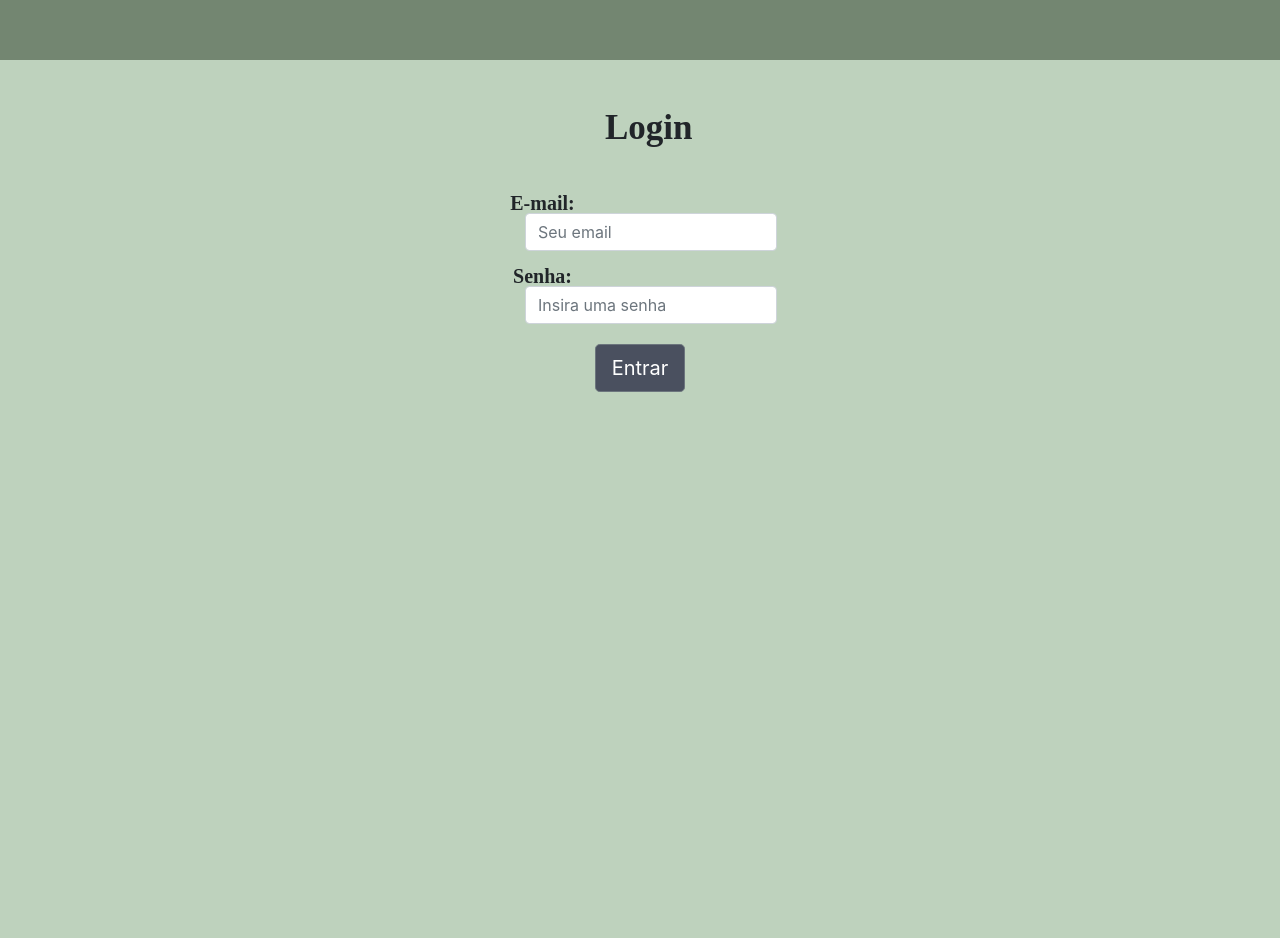
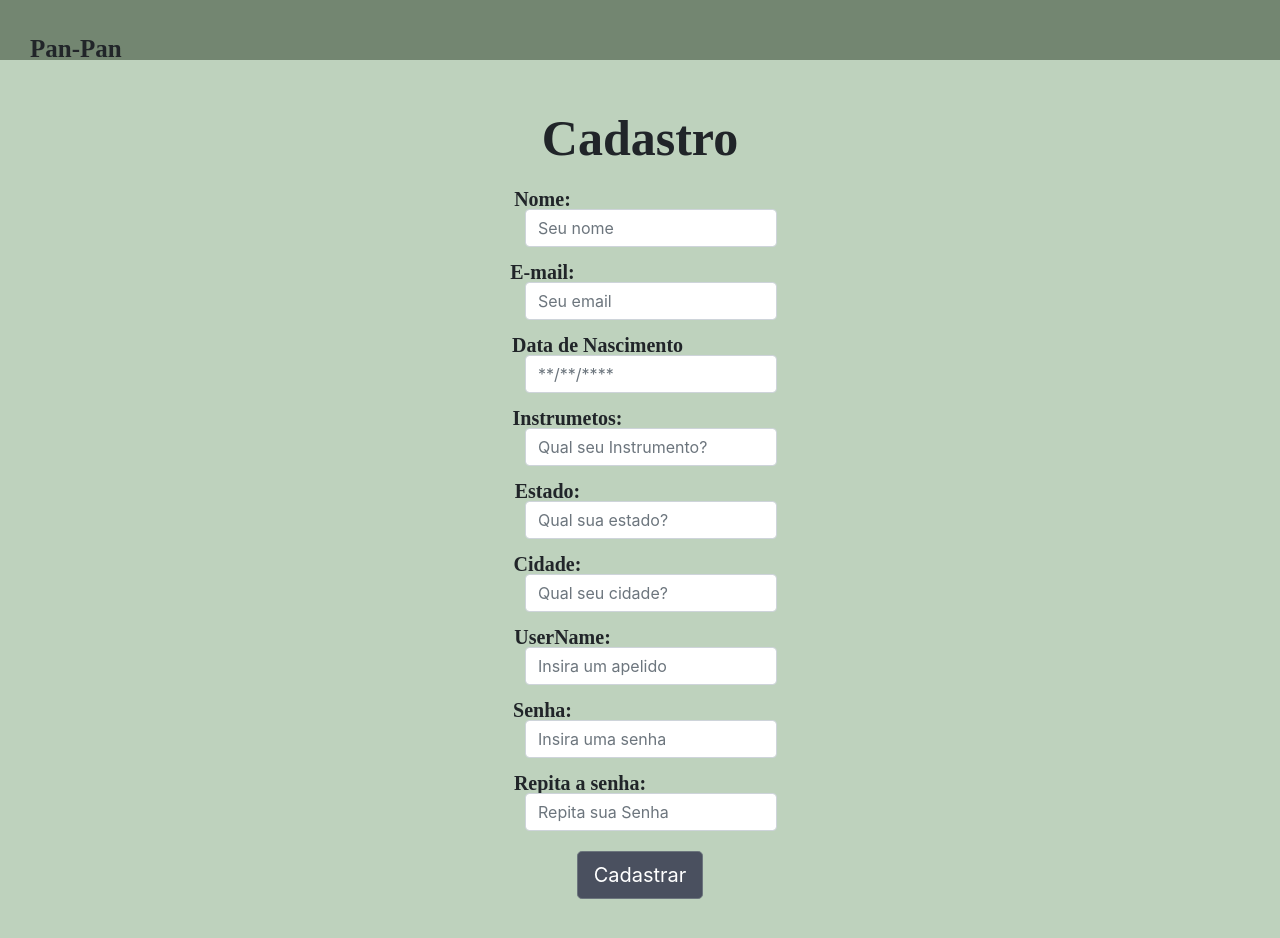
Before and after one commit to Desenho2018-1/pan-pan, a React (Create React App) app in the folder pan-pan-frontend/: page / in a window 1280 px wide. Shown: the top 938 px of the page. Built offline with nearby package versions, Linux system fonts and the light colour scheme.

Commit message:
Create Header component

```diff
--- /dev/null
+++ b/pan-pan-frontend/src/headerPage/HeaderPage.css
@@ -0,0 +1,7 @@
+#pan-pan-header{
+  font-size: 25px;
+}
+
+#user-name{
+  margin-left: 400px;
+}
--- /dev/null
+++ b/pan-pan-frontend/src/headerPage/HeaderPage.js
@@ -0,0 +1,23 @@
+import React, { Component } from "react";
+import './HeaderPage.css'
+class HeaderPage extends Component{
+  constructor(props){
+    super(props);
+      this.state = {
+          userName: ''
+      };
+    }
+    render(){
+      return (
+          <header className="base-header">
+            <link rel="stylesheet" href="https://maxcdn.bootstrapcdn.com/bootstrap/4.0.0/css/bootstrap.min.css"></link>
+            <font id="pan-pan-header" face="Norwester"><b>Pan-Pan</b></font>
+            <div id="user-name">
+            <label>{this.state.userName}</label>
+            </div>
+          </header>
+          )
+    }
+}
+
+export default HeaderPage
--- a/pan-pan-frontend/src/index.js
+++ b/pan-pan-frontend/src/index.js
@@ -8,6 +8,6 @@ import UserLoginForm from './userLogin/UserLoginForm'
 import registerServiceWorker from './registerServiceWorker';
 
 
-ReactDOM.render(<UserLoginForm />, document.getElementById('root'));
+ReactDOM.render(<UserRegisterForm />, document.getElementById('root'));
 
 registerServiceWorker();
--- a/pan-pan-frontend/src/userLogin/UserLoginForm.js
+++ b/pan-pan-frontend/src/userLogin/UserLoginForm.js
@@ -2,6 +2,8 @@ import React, { Component } from "react";
 import axios from "axios";
 import '../base/base.css';
 import './UserLoginForm.css'
+import HeaderPage from '../headerPage/HeaderPage.js'
+
 
 class UserLoginForm extends Component{
   constructor(props){
@@ -14,9 +16,7 @@ class UserLoginForm extends Component{
     render(){
         var html =
             <body className="base-body">
-                <header className="base-header">
-                  <link rel="stylesheet" href="https://maxcdn.bootstrapcdn.com/bootstrap/4.0.0/css/bootstrap.min.css"></link>
-                </header>
+                <HeaderPage userName='josue'/>
                 <div id="title-login">
                   <label id="title-login-label" ><b><font face="Norwester" >Login</font></b></label>
                 </div>
--- a/pan-pan-frontend/src/userRegister/UserRegisterForm.css
+++ b/pan-pan-frontend/src/userRegister/UserRegisterForm.css
@@ -64,10 +64,3 @@
   font-size: 50px;
   margin-top: 40px;
 }
-#register-title{
-
-}
-
-#pan-pan-header{
-  font-size: 25px;
-}
--- a/pan-pan-frontend/src/userRegister/UserRegisterForm.js
+++ b/pan-pan-frontend/src/userRegister/UserRegisterForm.js
@@ -2,6 +2,8 @@ import React, { Component } from "react";
 import axios from "axios";
 import "./UserRegisterForm.css";
 import "../base/base.css"
+import HeaderPage from '../headerPage/HeaderPage.js'
+
 
 class UserRegisterForm extends Component{
   constructor(props){
@@ -46,11 +48,8 @@ class UserRegisterForm extends Component{
     var html =
           <body className="base-body">
             <div className="UserRegisterForm">
-                <header className="base-header">
-                  <link rel="stylesheet" href="https://maxcdn.bootstrapcdn.com/bootstrap/4.0.0/css/bootstrap.min.css"></link>
-                  <font id="pan-pan-header" face="Norwester"><b>Pan-Pan</b></font>
-                </header>
-                    <div class="form-group">
+              <HeaderPage userName='josue'/>
+                <div class="form-group">
                     <form id="registerForm" onSubmit={this.submitForm}>
                       <label id="label-register-title"><font face= "Norwester"><b>Cadastro</b> </font></label>
                       <div id="label-format">
```
